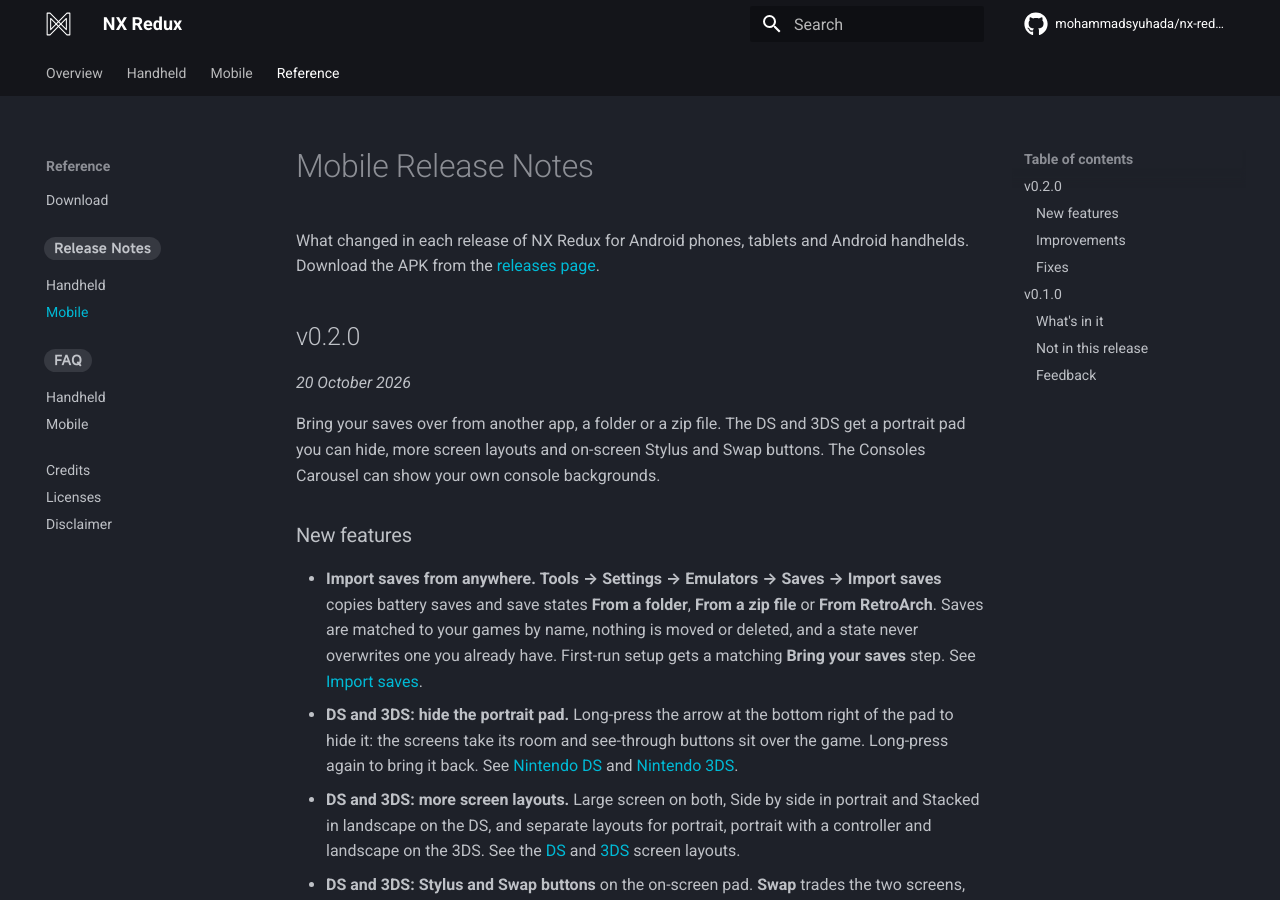
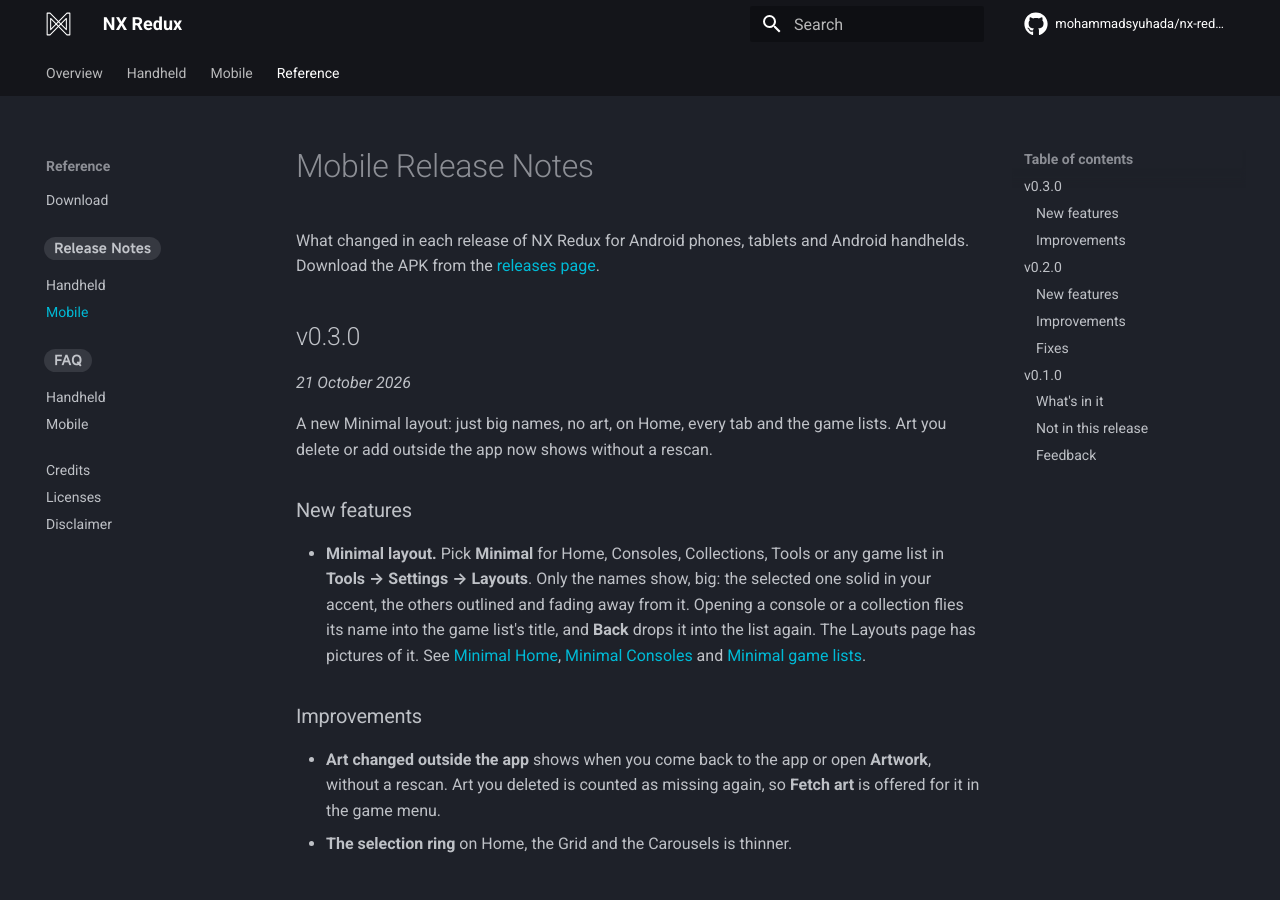
Before and after one commit to mohammadsyuhada/nx-redux-docs, an MkDocs documentation site: the page built from docs/reference/release-notes/mobile.md, in a window 1280 px wide and 900 px high. Built offline with MkDocs 1.6.1 and Material for MkDocs 9.7.7, drawn with Linux system fonts in a browser that asks for light colours; comment, search, counter and statistics services are not loaded.

Commit message:
Mobile v0.3.0: release notes, landing version, art outside the app needs no rescan (#27)

```diff
--- a/docs/reference/release-notes/mobile.md
+++ b/docs/reference/release-notes/mobile.md
@@ -7,6 +7,31 @@
 What changed in each release of NX Redux for Android phones, tablets and
 Android handhelds. Download the APK from the
 [releases page](https://github.com/mohammadsyuhada/nx-mobile/releases).
+
+## v0.3.0
+
+*21 October 2026*
+
+A new Minimal layout: just big names, no art, on Home, every tab and the game
+lists. Art you delete or add outside the app now shows without a rescan.
+
+### New features
+
+- **Minimal layout.** Pick **Minimal** for Home, Consoles, Collections, Tools
+  or any game list in **Tools → Settings → Layouts**. Only the names show, big:
+  the selected one solid in your accent, the others outlined and fading away
+  from it. Opening a console or a collection flies its name into the game
+  list's title, and **Back** drops it into the list again. The Layouts page
+  has pictures of it. See [Minimal Home](../../mobile/main-menu.md#minimal),
+  [Minimal Consoles](../../mobile/main-menu.md#consoles-minimal) and
+  [Minimal game lists](../../mobile/main-menu.md#games-minimal).
+
+### Improvements
+
+- **Art changed outside the app** shows when you come back to the app or open
+  **Artwork**, without a rescan. Art you deleted is counted as missing again,
+  so **Fetch art** is offered for it in the game menu.
+- **The selection ring** on Home, the Grid and the Carousels is thinner.
 
 ## v0.2.0
 
--- a/mkdocs.yml
+++ b/mkdocs.yml
@@ -27,7 +27,7 @@
 
 extra:
   handheld_version: v2.2.1   # shown beside Handheld on the landing page; bump with each release
-  mobile_version: v0.2.0     # shown beside Mobile on the landing page; bump with each release
+  mobile_version: v0.3.0     # shown beside Mobile on the landing page; bump with each release
   analytics:
     provider: google
     property: G-PJ9F1Q2YLL
```
Also changed, not shown: docs/mobile/artwork.md (+3 -3 lines).
